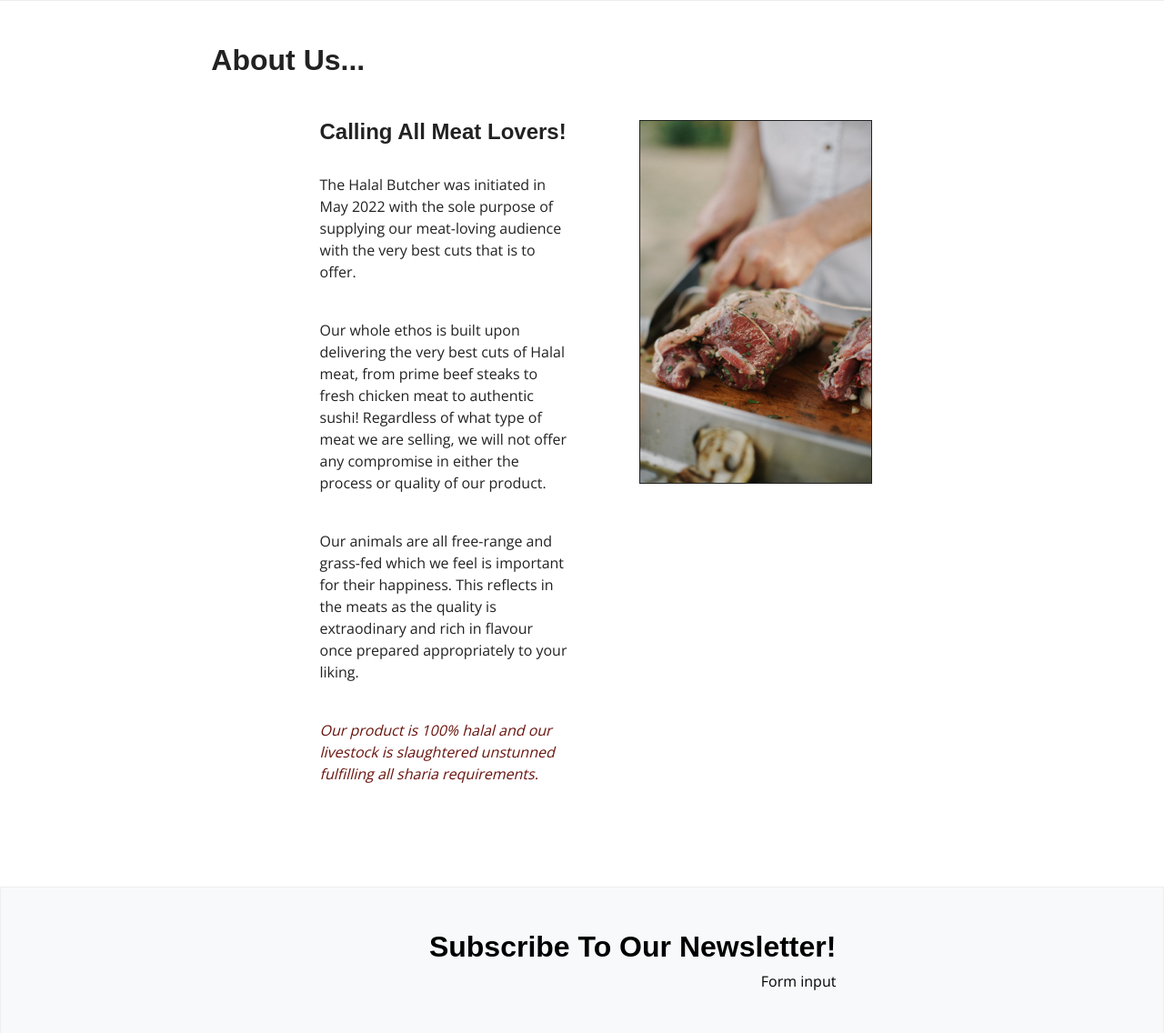
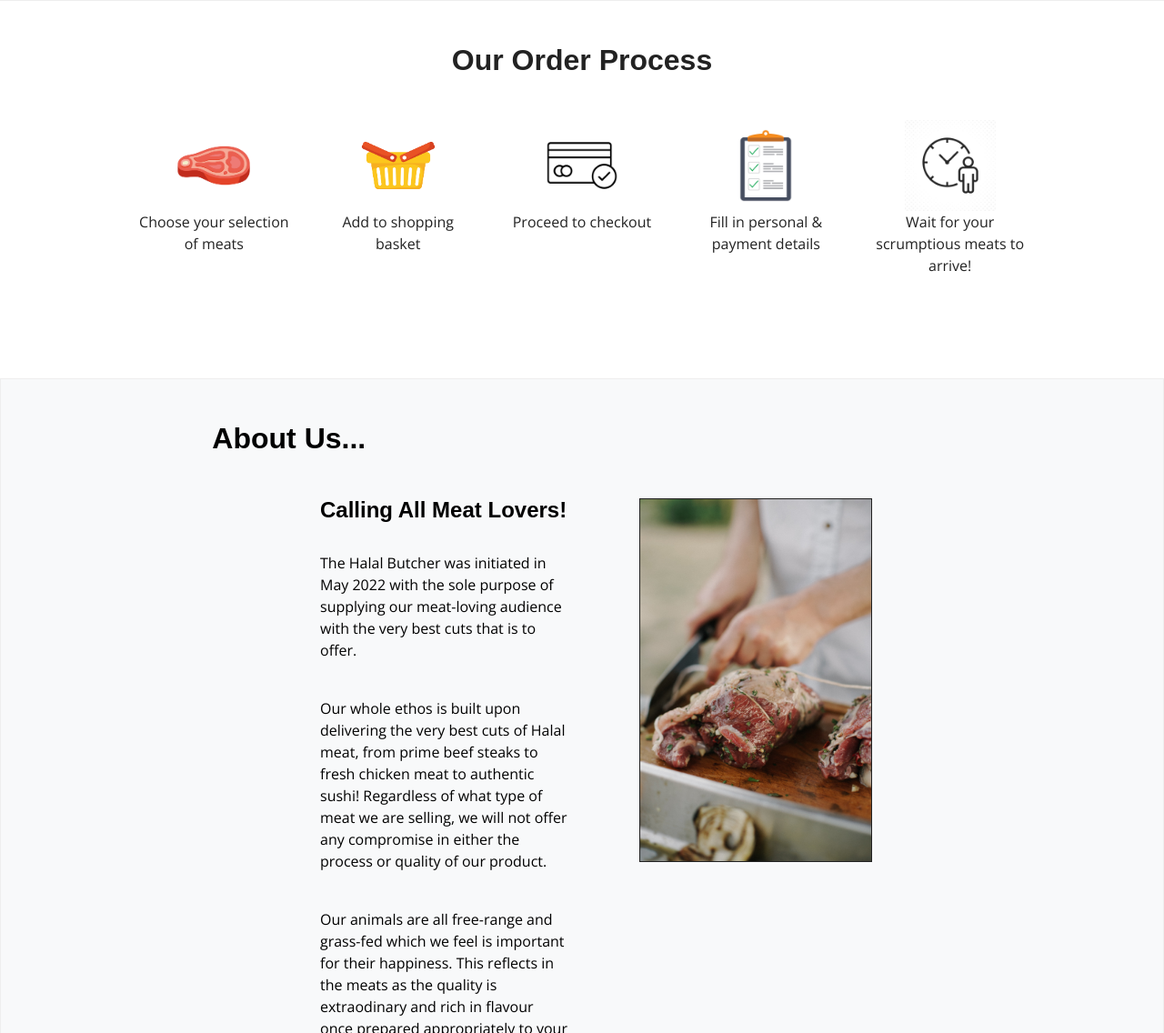
Before and after one commit to legenduzair/the-halal-butcher, a Django app: page / in a window 1280 px wide. Shown: the part 976-2112 px from the top of the page at 91% size. Run offline with Django 3.2, Linux system fonts and the light colour scheme; some libraries are stand-ins or nearby versions; some web fonts are replaced.

Commit message:
Add order process section in index html

```diff
--- a/home/templates/index.html
+++ b/home/templates/index.html
@@ -27,7 +27,48 @@
 </section>
 
 <section>
-    <div class="container-fluid px-5 pb-5 my-5">
+    <div class="container-fluid px-5 pb-5 mt-5">
+        <div class="my-5 text-center">
+            <h2>Our Order Process</h2>
+        </div>
+        <div class="row gx-5 justify-content-center">
+            <div class="col-2">
+                <div class="order-process d-flex flex-column align-items-center">
+                    <img src="/media/home/meat-vector.jpg" alt="" width="100px">
+                    <p>Choose your selection of meats</p>
+                </div>
+            </div>
+            <div class="col-2">
+                <div class="order-process d-flex flex-column align-items-center">
+                    <img src="/media/home/basket-vector.jpg" alt="" width="100px">
+                    <p>Add to shopping basket</p>
+                </div>
+            </div>
+            <div class="col-2">
+                <div class="order-process d-flex flex-column align-items-center">
+                    <img src="/media/home/checkout-vector.jpg" alt="" width="100px">
+                    <p>Proceed to checkout</p>
+                </div>
+            </div>
+            <div class="col-2">
+                <div class="order-process d-flex flex-column align-items-center">
+                    <img src="/media/home/details-vector.jpg" alt="" width="100px">
+                    <p>Fill in personal & payment details</p>
+                </div>
+            </div>
+            <div class="col-2">
+                <div class="order-process d-flex flex-column align-items-center">
+                    <img src="/media/home/waiting-vector.jpg" alt="" width="100px">
+                    <p>Wait for your scrumptious meats to arrive!</p>
+                </div>
+            </div>
+        </div>
+    </div>
+</section>
+
+
+<section>
+    <div class="container-fluid px-5 pb-5 my-5 bg-light">
         <div class="my-5 about-us-heading">
             <h2>About Us...</h2>
         </div>
@@ -59,7 +100,7 @@
 </section>
 
 <section>
-    <div class="container-fluid px-5 pb-5 mt-5 bg-light">
+    <div class="container-fluid px-5 pb-5 mt-5">
         <div class="my-5 subscribe-heading">
             <h2>Subscribe To Our Newsletter!</h2>
             <p>Form input</p>
--- a/static/css/style.css
+++ b/static/css/style.css
@@ -86,6 +86,10 @@ html {
     background-size: cover;
     height: 50vh;
     width: 20vw;
+}
+
+.order-process p {
+    text-align: center;
 }
 
 .subscribe-heading {
```
Also changed, not shown: media/home/basket-vector.jpg (added), media/home/checkout-vector.jpg (added), media/home/details-vector.jpg (added), media/home/meat-vector.jpg (added), media/home/waiting-vector.jpg (added).
